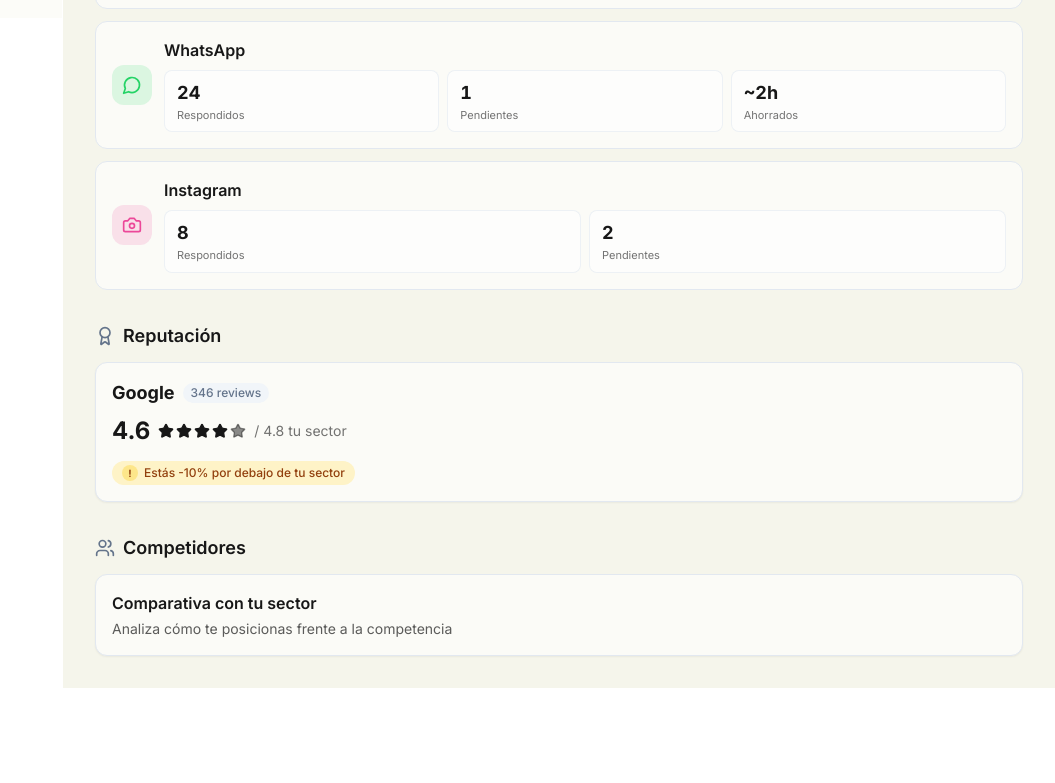
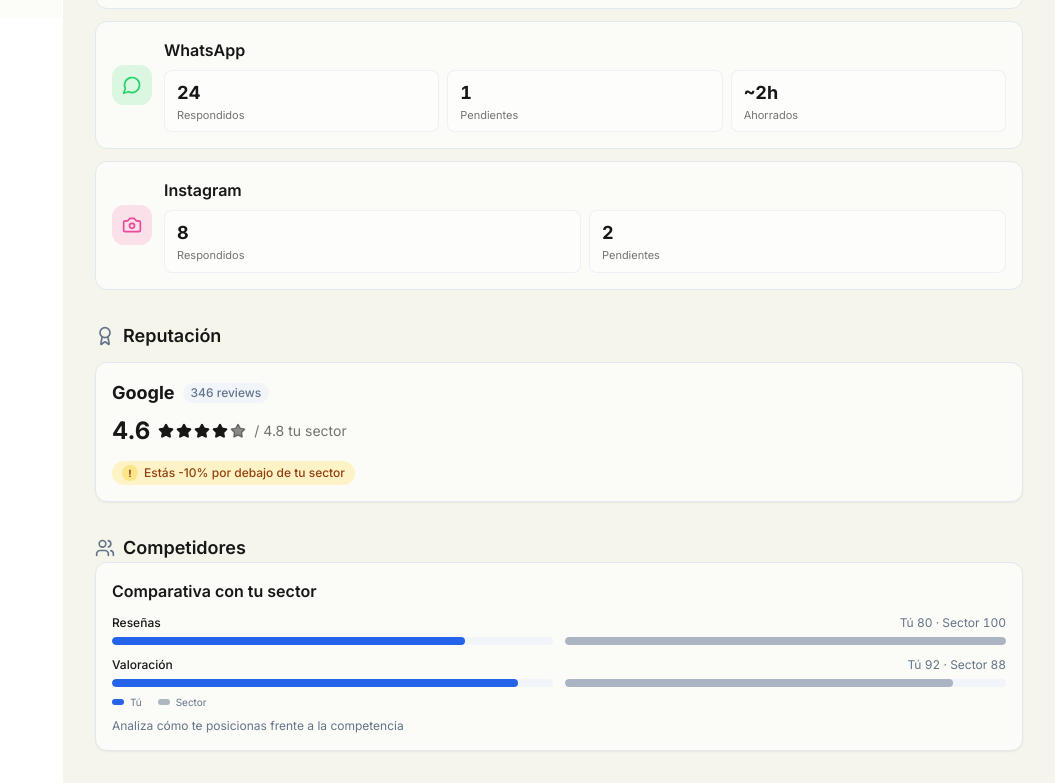
Before and after one commit to Andr3sV/chatbot, a Next.js app: page / in a window 1280 px wide. Shown: the part 782-1565 px from the top of the page, without its empty margins (225-1280 px from the left). Before the commit the page ends 1470 px from the top, so only its background shows below. Built offline with nearby package versions, Linux system fonts and the light colour scheme; no server answers.

Commit message:
Card competidores: gráfico comparativa Tú vs Sector

```diff
--- a/src/components/home/CompetidoresCard.tsx
+++ b/src/components/home/CompetidoresCard.tsx
@@ -1,32 +1,78 @@
 "use client";
 
+import Link from "next/link";
 import { Users } from "lucide-react";
 import { Card, CardContent } from "@/components/ui/card";
 
-const MOCK_COMPETIDORES = {
-  titulo: "Comparativa con tu sector",
-  descripcion: "Analiza cómo te posicionas frente a la competencia",
-};
+const MOCK_BENCHMARKS = [
+  { label: "Reseñas", tu: 80, sector: 100 },
+  { label: "Valoración", tu: 92, sector: 88 },
+];
+
+function MiniBar({ label, tu, sector }: { label: string; tu: number; sector: number }) {
+  const max = 100;
+  return (
+    <div className="space-y-1.5">
+      <div className="flex items-center justify-between text-xs">
+        <span className="font-medium text-foreground">{label}</span>
+        <span className="text-muted-foreground tabular-nums">
+          Tú {tu} · Sector {sector}
+        </span>
+      </div>
+      <div className="flex items-center gap-3">
+        <div className="flex-1 h-2 bg-muted rounded-full overflow-hidden">
+          <div
+            className="h-full bg-primary rounded-full min-w-[2px] transition-all"
+            style={{ width: `${tu}%` }}
+          />
+        </div>
+        <div className="flex-1 h-2 bg-muted rounded-full overflow-hidden">
+          <div
+            className="h-full bg-muted-foreground/50 rounded-full min-w-[2px] transition-all"
+            style={{ width: `${sector}%` }}
+          />
+        </div>
+      </div>
+    </div>
+  );
+}
 
 export function CompetidoresCard() {
-  const { titulo, descripcion } = MOCK_COMPETIDORES;
-
   return (
     <section className="space-y-3">
       <h2 className="flex items-center gap-2 text-lg font-semibold text-foreground">
         <Users className="h-5 w-5 text-muted-foreground" />
         Competidores
       </h2>
-      <Card className="border border-border bg-[#FBFBF7] rounded-xl">
-        <CardContent className="p-4">
-          <div className="flex items-start justify-between gap-4">
-            <div className="min-w-0 flex-1">
-              <p className="text-base font-semibold text-foreground">{titulo}</p>
-              <p className="mt-1 text-sm text-foreground/70">{descripcion}</p>
+      <Link href="/competidores">
+        <Card
+          className="border border-border bg-[#FBFBF7] rounded-xl transition-all hover:shadow-md hover:border-primary/30 cursor-pointer"
+        >
+          <CardContent className="p-4">
+            <p className="text-base font-semibold text-foreground mb-3">
+              Comparativa con tu sector
+            </p>
+            <div className="space-y-3">
+              {MOCK_BENCHMARKS.map((b) => (
+                <MiniBar key={b.label} label={b.label} tu={b.tu} sector={b.sector} />
+              ))}
             </div>
-          </div>
-        </CardContent>
-      </Card>
+            <div className="mt-2 flex gap-4 text-[10px] text-muted-foreground">
+              <span className="flex items-center gap-1.5">
+                <span className="h-1.5 w-3 rounded-sm bg-primary" />
+                Tú
+              </span>
+              <span className="flex items-center gap-1.5">
+                <span className="h-1.5 w-3 rounded-sm bg-muted-foreground/50" />
+                Sector
+              </span>
+            </div>
+            <p className="mt-2 text-xs text-muted-foreground">
+              Analiza cómo te posicionas frente a la competencia
+            </p>
+          </CardContent>
+        </Card>
+      </Link>
     </section>
   );
 }
```
